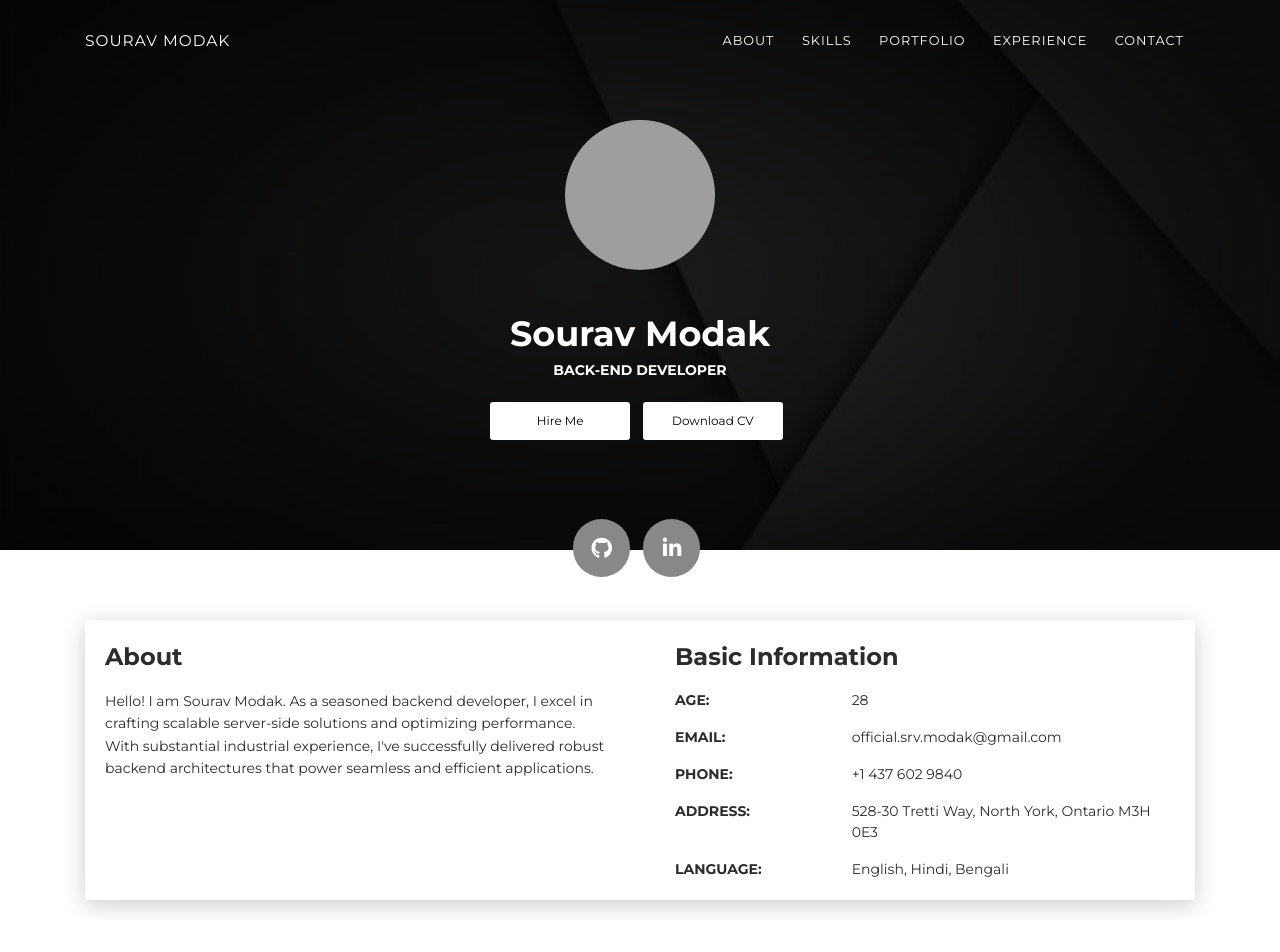
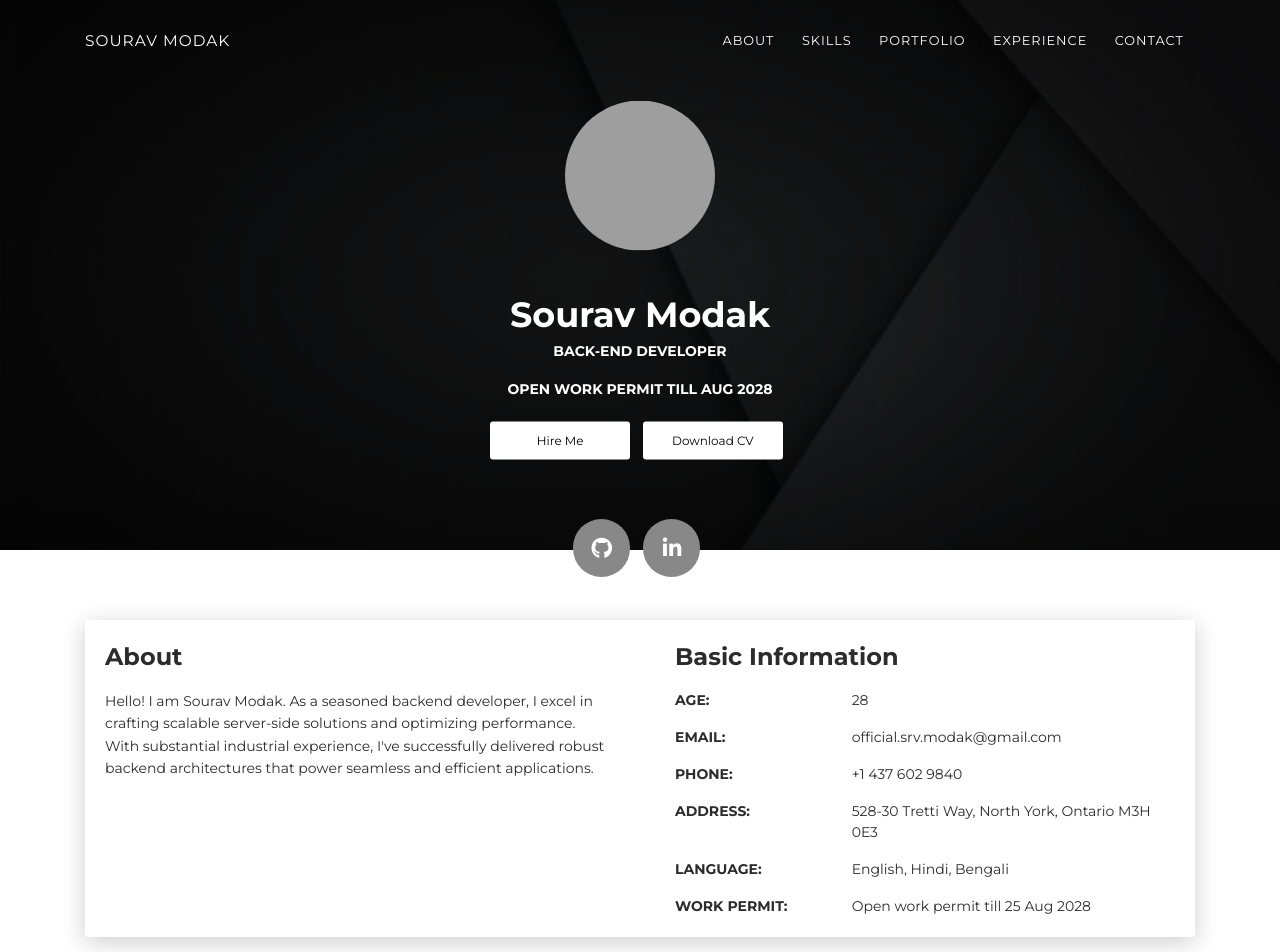
Before and after one commit to official-srv-modak/official-srv-modak.github.io, a website: page index.html in a window 1280 px wide. Shown: the top 952 px of the page. Drawn offline with Linux system fonts and the light colour scheme; grey boxes are pictures that could not be loaded.

Commit message:
changes to resume and addtion of information

```diff
--- a/index.html
+++ b/index.html
@@ -57,6 +57,7 @@
                 <div class="cc-profile-image"><a href="#"><img src="images/sourav.jpg" alt="Image" /></a></div>
                 <div class="h2 title">Sourav Modak</div>
                 <p class="category text-white">Back-End developer</p>
+                <p class="category text-white">OPEN WORK PERMIT TILL Aug 2028</p>
                 <a class="btn btn-primary smooth-scroll mr-2 btn-white" href="#contact" data-aos="zoom-in"
                   data-aos-anchor="data-aos-anchor">Hire Me</a>
                 <a class="btn btn-primary smooth-scroll mr-2 btn-white" href="resume/resume_sourav_modak.pdf"
@@ -122,6 +123,10 @@
                   <div class="row mt-3">
                     <div class="col-sm-4"><strong class="text-uppercase">Language:</strong></div>
                     <div class="col-sm-8">English, Hindi, Bengali</div>
+                  </div>
+                  <div class="row mt-3">
+                    <div class="col-sm-4"><strong class="text-uppercase">Work Permit:</strong></div>
+                    <div class="col-sm-8">Open work permit till 25 Aug 2028</div>
                   </div>
 
                   <script>
```
Also changed, not shown: 4 other files.
